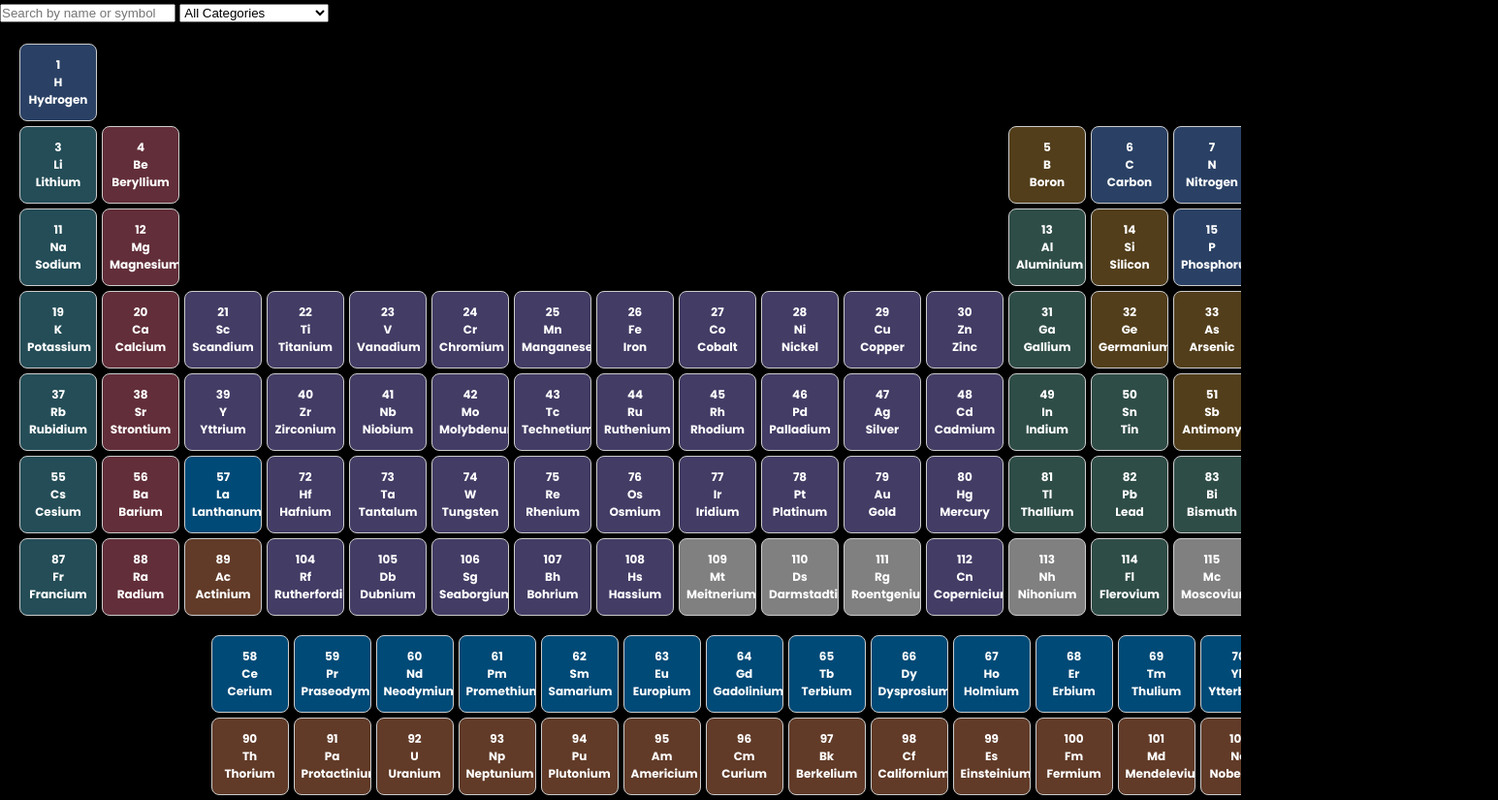
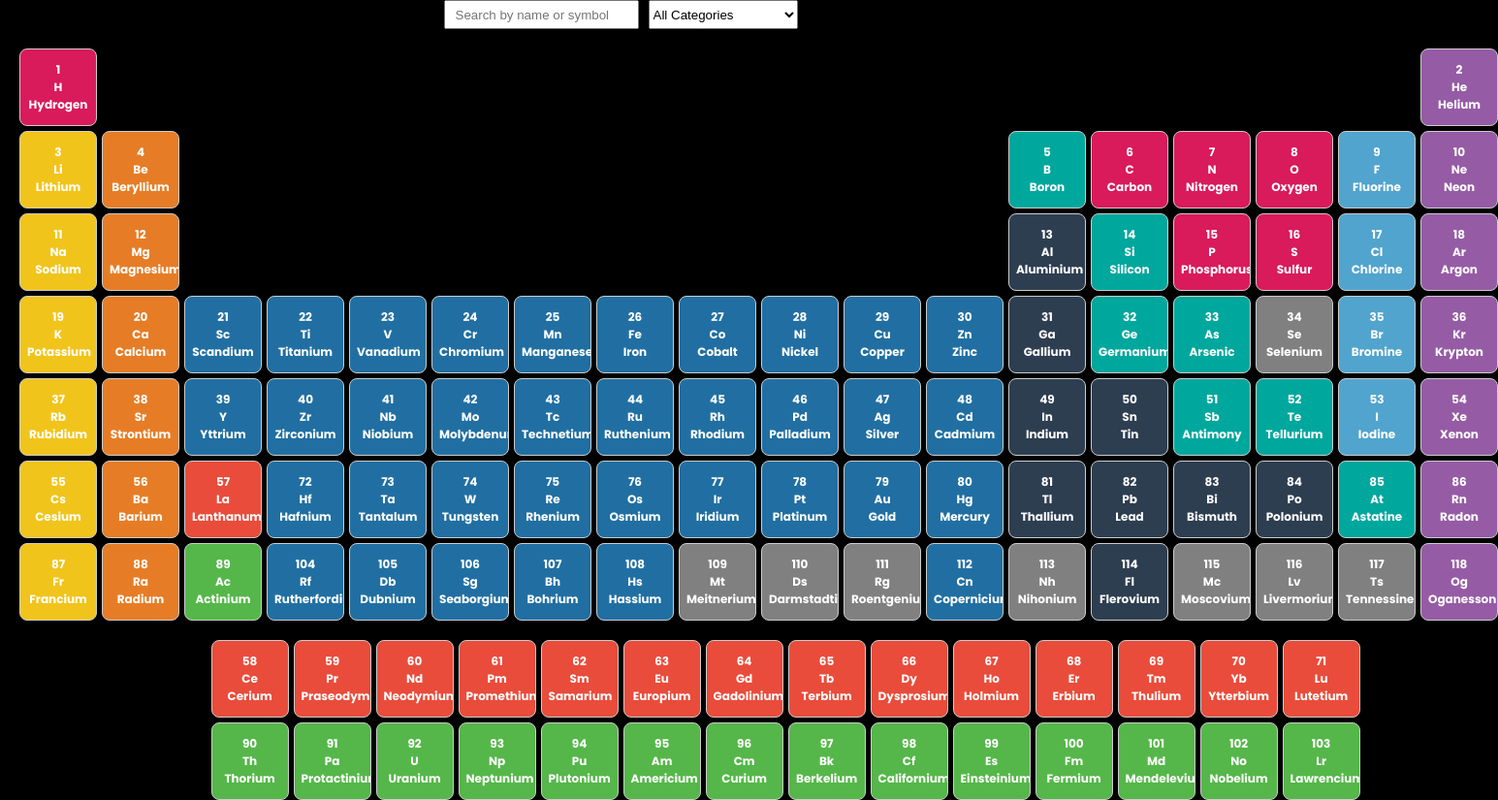
Before and after one commit to Priyanshu251625/Periodic-Table, a plain HTML site: page index.html in a window 1280 px wide. Shown: the whole page at 97% size, 1545 px wide, since content can reach past the window. Drawn offline with Linux system fonts and the light colour scheme; a web font is replaced by a local one.

Commit message:
Update style.css

```diff
--- a/style.css
+++ b/style.css
@@ -1,37 +1,58 @@
-*{
-    margin: 0;
-    padding: 0;
-    box-sizing: border-box;
-
+* {
+  margin: 0;
+  padding: 0;
+  box-sizing: border-box;
 }
-html,body{
-    width: 100%;
-    size: 100%;
-    font-family: 'Poppins';
-    overflow-x:scroll;
-
+html,
+body {
+  width: 100%;
+  /* size: 100%; */
+  font-family: "Poppins";
+  /* overflow-x:scroll; */
+  min-height: 100vh;
 }
-body{
+body {
   background-color: black;
 }
-:root{
-  --color-nonmetal: #2a4165;
-  --color-noble-gas:#623842;
-  --color-alkali-metal:#244d57;
-  --color-alkaline-earth-metal:#622e39;
-  --color-metalloid:#523e1b;
-  --color-halogen:#668fd1;
-  --color-post-transition-metal:#2f4d47;
-  --color-transition-metal:#433c65;
-  --color-lanthanide:#004a77;
-  --color-actinide:#613b28;
+:root {
+  --color-nonmetal: #d91a5b;
+  --color-noble-gas: #965ba5;
+  --color-alkali-metal: #f1c41b;
+  --color-alkaline-earth-metal: #e67d26;
+  --color-metalloid: #00a79d;
+  --color-halogen: #51a4cd;
+  --color-post-transition-metal: #2e3e51;
+  --color-transition-metal: #216fa2;
+  --color-lanthanide: #e94c3b;
+  --color-actinide: #55b749;
+}
+#container {
+  display: flex;
+  flex-direction: column;
+}
+#searchnF {
+  width: 100vw; /* OR better: inherit from a scroll-wide parent */
+  position: sticky;
+  top: 0;
+  left: 0;
+  z-index: 1000;
+  display: flex;
+  gap: 10px;
+  justify-content: center;
+}
+#searchInput {
+  height: 30px;
+  padding: 10px;
+}
+#categoryFilter {
+  height: 30px;
 }
 
 #periodic-table {
   display: flex;
   flex-direction: column;
 }
-#upper-elements{
+#upper-elements {
   margin-top: 20px;
   margin-left: 20px;
   margin-right: 20px;
@@ -40,23 +61,21 @@ body{
   grid-auto-rows: 80px;
   gap: 5px;
 }
-#fblock{
+#fblock {
   display: flex;
   width: 100%;
   height: auto;
   margin-top: 20px;
 }
-#fbl{
+#fbl {
   width: 17%;
-
 }
-#fbr{
+#fbr {
   width: 83%;
   display: grid;
   grid-template-columns: repeat(15, 1fr);
   grid-auto-rows: 80px;
   gap: 5px;
-
 }
 
 .element {
@@ -78,10 +97,17 @@ body{
   text-align: center;
   background-color: gray;
   cursor: pointer;
-
-  transition: transform 0.3s ease, box-shadow 0.3s ease;
   overflow: hidden;
   position: relative;
+  transition: transform 0.3s ease, box-shadow 0.3s ease, opacity 0.3s ease;
+  opacity: 1;
+  pointer-events: auto;
+  visibility: visible;
+}
+.hidden {
+  opacity: 0;
+  pointer-events: none;
+  visibility: hidden;
 }
 .main-info {
   width: 100%;
@@ -106,7 +132,6 @@ body{
   box-shadow: 0 0 20px #fff, 0 0 40px #fff, 0 0 60px #fff;
   z-index: 10;
 }
-
 
 .element:hover .main-info {
   transform: scale(0.7) translateX(-30%);
```
